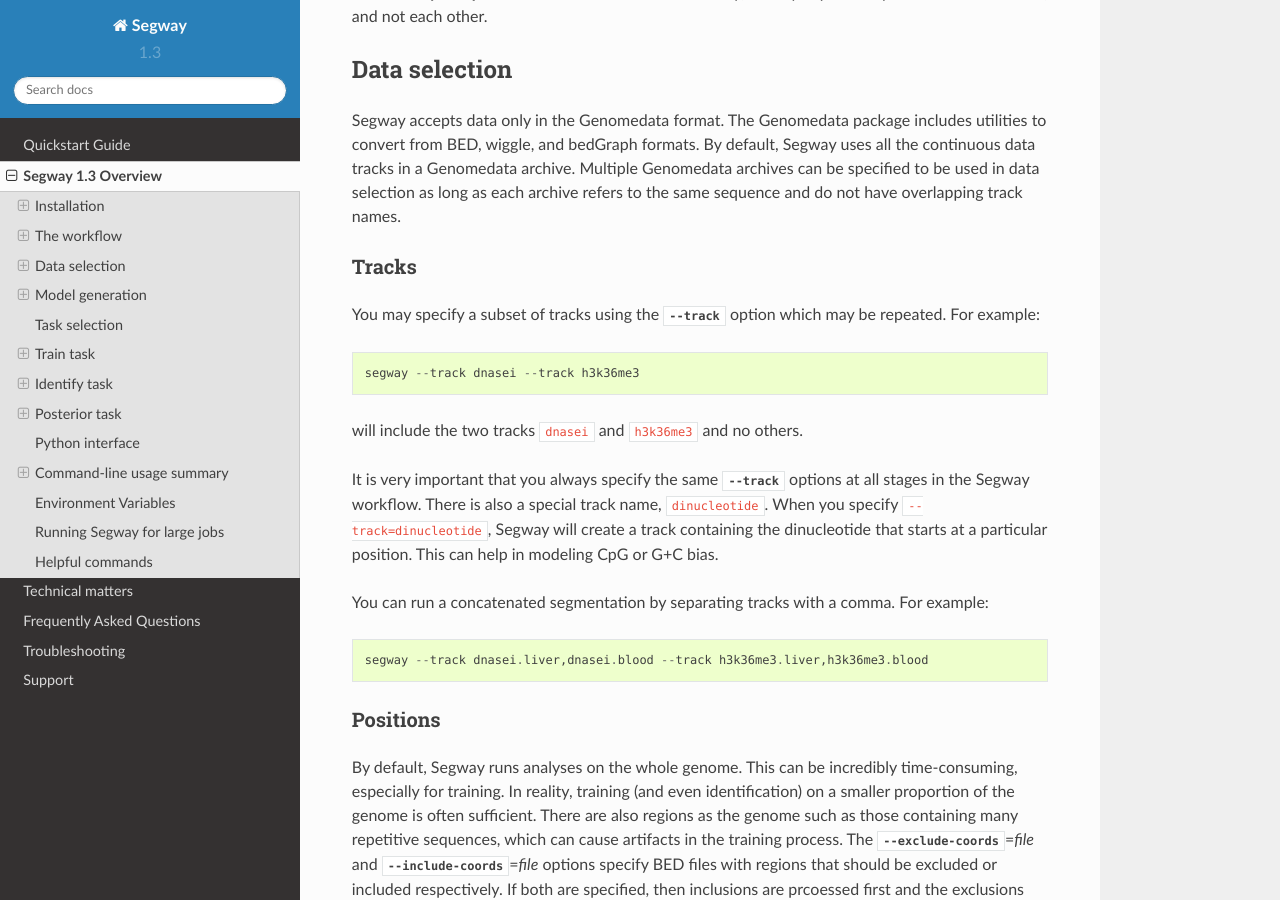
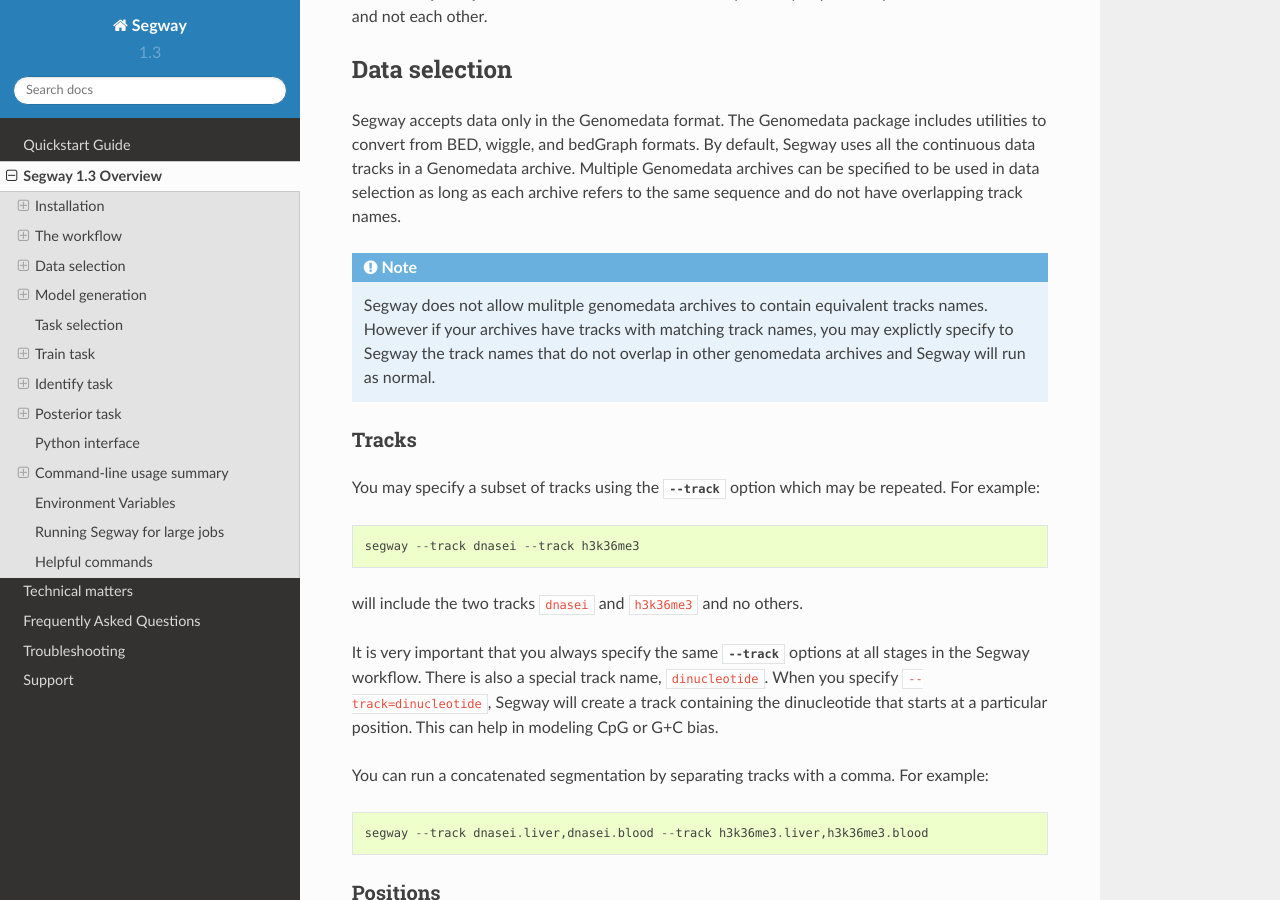
Before and after one commit to hoffmangroup/segway, a Sphinx documentation site: the page built from doc/segway.rst, in a window 1280 px wide and 900 px high, scrolled down 2581 px. Built offline with Sphinx 7.4.7 and the Read the Docs theme 2.0.0, drawn with Linux system fonts in a browser that asks for light colours; formulas are drawn with MathJax 3; the version number is read from the project's files by our own code.

Commit message:
Update documentation with track specification case in mulitple genomedata archives. Small refactor in set_tracknames.

```diff
--- a/doc/segway.rst
+++ b/doc/segway.rst
@@ -133,6 +133,13 @@ formats. By default, Segway uses all the continuous data tracks in a
 Genomedata archive. Multiple Genomedata archives can be specified to be used in
 data selection as long as each archive refers to the same sequence and do not
 have overlapping track names.
+
+.. note::
+    Segway does not allow mulitple genomedata archives to contain equivalent
+    tracks names. However if your archives have tracks with matching track
+    names, you may explictly specify to Segway the track names that do not
+    overlap in other genomedata archives and Segway will run as normal.
+
 
 Tracks
 ------
```
Also changed, not shown: 1 other file.
